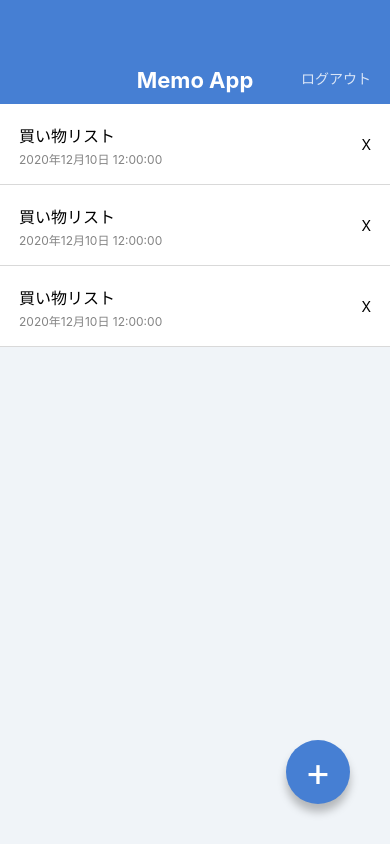
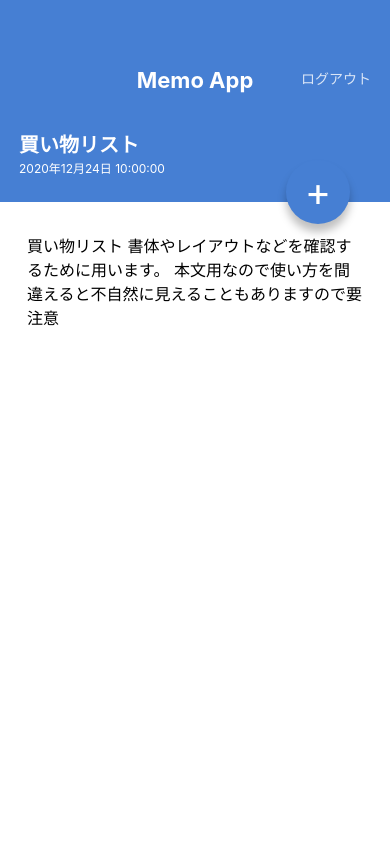
Before and after one commit to dausuke/MemoApp, a React Native app: screen / in a window 390 px wide. Built offline with nearby package versions, Linux system fonts and the light colour scheme.

Commit message:
Creat MemoDitailScreen

```diff
--- a/App.jsx
+++ b/App.jsx
@@ -1,22 +1,8 @@
 import React from 'react';
-import { StyleSheet, View } from 'react-native';
-import AppBar from './src/components/AppBar';
-import MemoList from './src/components/MemoList';
-import CircleButton from './src/components/CircleButton';
+
+import MemoListScreen from './src/screens/MemoListScreens';
+import MemoDitailScreen from './src/screens/MemoDitailScreens';
 
 export default function App() {
-  return (
-    <View style={styles.container}>
-      <AppBar />
-      <MemoList />
-      <CircleButton>+</CircleButton>
-    </View>
-  );
+  return <MemoDitailScreen />;
 }
-
-const styles = StyleSheet.create({
-  container: {
-    flex: 1,
-    backgroundColor: '#F0F4F8',
-  },
-});
--- a/src/components/CircleButton.jsx
+++ b/src/components/CircleButton.jsx
@@ -1,11 +1,11 @@
 import React from 'react';
 import { View, Text, StyleSheet } from 'react-native';
-import { string } from 'prop-types';
+import { string, shape } from 'prop-types';
 
 const CircleButton = (props) => {
-  const { children } = props;
+  const { children, style } = props;
   return (
-    <View style={styles.circleBtton}>
+    <View style={[styles.circleBtton, style]}>
       <Text style={styles.circleBttonLabel}>{children}</Text>
     </View>
   );
@@ -35,5 +35,9 @@
 });
 CircleButton.propTypes = {
   children: string.isRequired,
+  style: shape(),
+};
+CircleButton.defaultProps = {
+  style: null,
 };
 export default CircleButton;
--- /dev/null
+++ b/src/screens/MemoDitailScreens.jsx
@@ -0,0 +1,59 @@
+import React from 'react';
+import { View, ScrollView, Text, StyleSheet } from 'react-native';
+
+import AppBar from '../components/AppBar';
+import CircleButton from '../components/CircleButton';
+
+const MemoDitailScreen = () => {
+  return (
+    <View style={styles.container}>
+      <AppBar />
+      <View style={styles.memoHeader}>
+        <Text style={styles.memoTitle}>買い物リスト</Text>
+        <Text style={styles.memoDate}>2020年12月24日 10:00:00</Text>
+      </View>
+      <View>
+        <ScrollView style={styles.memoBody}>
+          <Text style={styles.memoText}>
+            買い物リスト 書体やレイアウトなどを確認するために用います。 本文用なので使い方を間違えると不自然に見えることもありますので要注意
+          </Text>
+        </ScrollView>
+      </View>
+      <CircleButton style={{ top: 160, bottom: 'auto' }}>+</CircleButton>
+    </View>
+  );
+};
+const styles = StyleSheet.create({
+  container: {
+    flex: 1,
+    backgroundColor: '#ffffff',
+  },
+  memoHeader: {
+    backgroundColor: '#467FD3',
+    height: 98,
+    justifyContent: 'center',
+    paddingVertical: 24,
+    paddingHorizontal: 19,
+  },
+  memoTitle: {
+    color: '#ffffff',
+    fontSize: 20,
+    lineHeight: 32,
+    fontWeight: 'bold',
+  },
+  memoDate: {
+    color: '#ffffff',
+    fontSize: 12,
+    lineHeight: 16,
+  },
+  memoBody: {
+    paddingVertical: 32,
+    paddingHorizontal: 27,
+  },
+  memoText: {
+    fontSize: 16,
+    lineHeight: 24,
+  },
+});
+
+export default MemoDitailScreen;
--- /dev/null
+++ b/src/screens/MemoListScreens.jsx
@@ -0,0 +1,24 @@
+import React from 'react';
+import { View, StyleSheet } from 'react-native';
+
+import AppBar from '../components/AppBar';
+import MemoList from '../components/MemoList';
+import CircleButton from '../components/CircleButton';
+
+const MemoListScreen = () => {
+  return (
+    <View style={styles.container}>
+      <AppBar />
+      <MemoList />
+      <CircleButton>+</CircleButton>
+    </View>
+  );
+};
+const styles = StyleSheet.create({
+  container: {
+    flex: 1,
+    backgroundColor: '#F0F4F8',
+  },
+});
+
+export default MemoListScreen;
```
